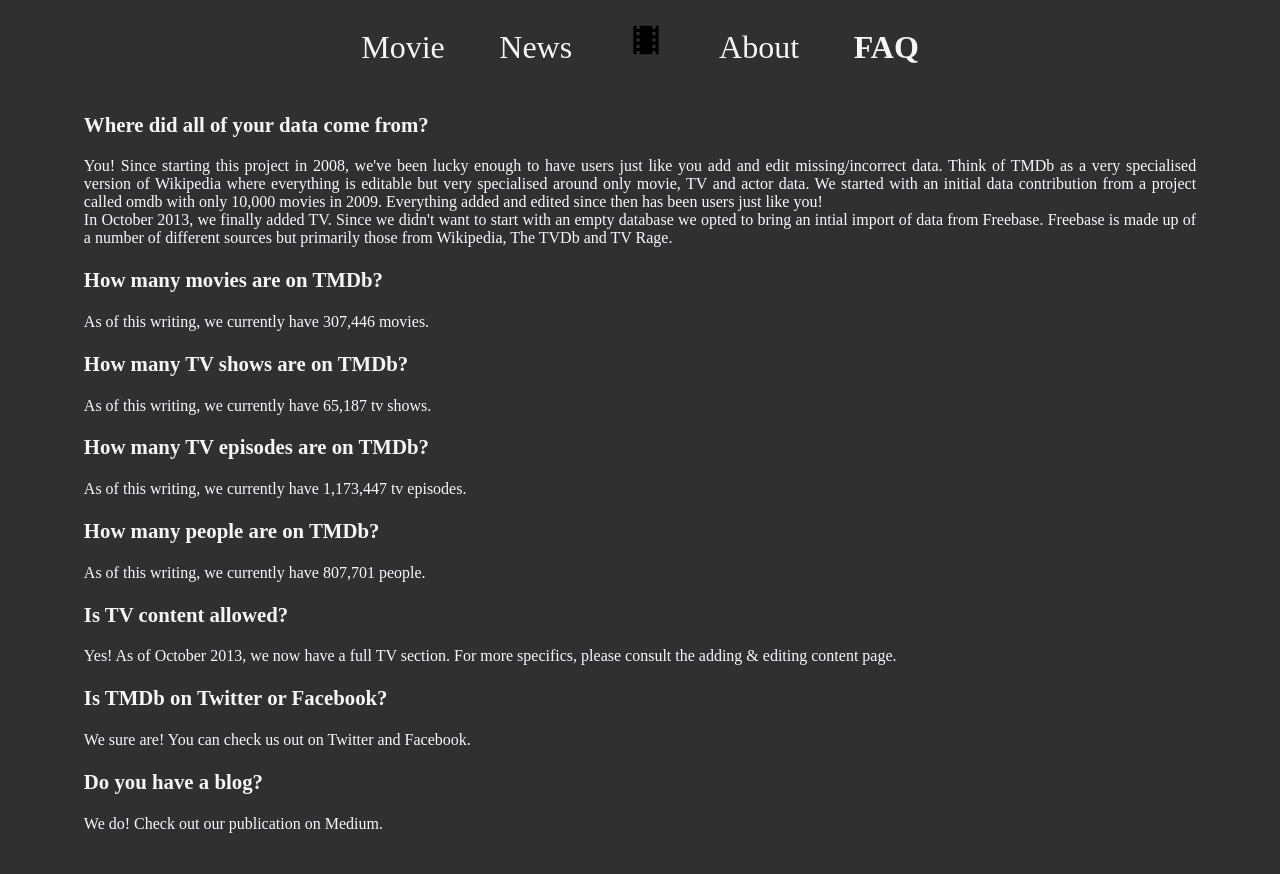
After one commit to ekalac1/WTmovieApp, a PHP site: page /contact.html in a window 1280 px wide. The commit adds this page. Run offline with PHP 8.4, Linux system fonts and the light colour scheme.

Commit message:
Završene sve stranice.

```diff
--- /dev/null
+++ b/contact.html
@@ -0,0 +1,61 @@
+<!DOCTYPE HTML PUBLIC "-//W3C//DTD HTML 4.01 Transitional//EN">
+<html>
+
+<head>
+    <meta http-equiv="Content-type" content="text/html; charset=utf-8">
+    <title>FAQ</title>
+    <link rel="stylesheet" href="tmdb.css"> </head>
+
+<body>
+    <div class="red meni">
+        <ul>
+            <li ><a href="tmdb.html">Movie</a></li>
+            <li><a href="news.html">News</a></li>
+            <li>
+                <a href="movieApp.html"><img class="movie" src="Slike/movie.svg" alt="neki_tekst "></a>
+            </li>
+            <li><a href="about.html">About</a></li>
+            <li class="active"><a href="contact.html">FAQ</a></li>
+        </ul>
+    </div>
+    <div class="red">
+        <div class="kolona cetri">
+
+            <h3>Where did all of your data come from? <br></h3>
+
+<p>You! Since starting this project in 2008, we've been lucky enough to have users just like you add and edit missing/incorrect data. Think of TMDb as a very specialised version of Wikipedia where everything is editable but very specialised around only movie, TV and actor data. We started with an initial data contribution from a project called omdb with only 10,000 movies in 2009. Everything added and edited since then has been users just like you! <br>
+
+In October 2013, we finally added TV. Since we didn't want to start with an empty database we opted to bring an intial import of data from Freebase. Freebase is made up of a number of different sources but primarily those from Wikipedia, The TVDb and TV Rage. <br> </p>
+
+<h3>How many movies are on TMDb? <br></h3>
+
+            <p>As of this writing, we currently have 307,446 movies. <br> </p>
+
+<h3>How many TV shows are on TMDb? <br></h3>
+
+            <p>As of this writing, we currently have 65,187 tv shows. <br> </p>
+
+<h3>How many TV episodes are on TMDb?<br></h3>
+
+            <p>As of this writing, we currently have 1,173,447 tv episodes.<br> </p>
+
+<h3>How many people are on TMDb? <br></h3>
+
+            <p>As of this writing, we currently have 807,701 people.<br> </p>
+
+<h3>Is TV content allowed?<br></h3>
+
+<p>Yes! As of October 2013, we now have a full TV section. For more specifics, please consult the adding & editing content page.<br> </p>
+
+<h3>Is TMDb on Twitter or Facebook? <br></h3>
+
+            <p>We sure are! You can check us out on Twitter and Facebook. <br> </p>
+
+<h3>Do you have a blog? <br></h3>
+
+<p>We do! Check out our publication on Medium. </p>
+        </div>
+    </div>
+</body>
+
+</html>
--- a/tmdb.css
+++ b/tmdb.css
@@ -1,6 +1,14 @@
-
 body {
     background-color: #303030;
+}
+
+p {
+    color: ghostwhite;
+    text-align: justify;
+}
+p.h
+{
+    text-align: center;
 }
 
 p.image_title {
@@ -11,20 +19,34 @@ p.image_title {
     font-size: 1.2em;
     font-weight: bold;
 }
-p.link
-{
+
+p.link {
     color: gold;
     padding: 2%;
     text-decoration: underline;
     margin-bottom: 1%;
 }
 
-h2
-{
+h1 {
+    font-size: 300%;
+    color: white;
+    text-align: center;
+}
+
+h2 {
     padding-left: 2%;
     padding-right: 2%;
     padding-top: 1%;
     color: ghostwhite;
+}
+
+h3 {
+    color: whitesmoke;
+    font-size: 130%
+}
+
+img.movie {
+    width: 10%;
 }
 
 ul {
@@ -38,17 +60,24 @@ li {
     display: inline;
     padding: 2%;
 }
-li.active
-{
+
+li.active {
     font-weight: bold;
     color: white;
 }
+
 a {
     color: whitesmoke;
     text-decoration: none;
-    font-size: 2em;
+    font-size: 130%;
 }
 
+a.p
+{
+     color: blue;
+    text-decoration: underline;
+    font-size: 100%;
+}
 .red.meni {
     text-align: center;
     margin-bottom: 2%;
@@ -61,46 +90,68 @@ a {
     margin-bottom: 2%;
     display: inline-block;
 }
-.red:first-child
-{
+
+.red:first-child {
     margin-top: 1%;
 }
 
+[class*="kolona "] {
+    width: 80%;
+    margin: auto;
+}
+
+@media only screen and (min-width: 600px) {
+    h1 {
+        font-size: 400%;
+        text-align: center;
+    }
+    img.movie {
+        width: 3%;
+    }
+    a {
+        color: whitesmoke;
+        text-decoration: none;
+        font-size: 200%;
+    }
+    a:hover {
+        font-size: 240%;
+        color: white;
+    }
+    a.p
+    {
+        font-size: 120%
+
+    }
+    a.p:hover {
+        color: blue;
+    }
     .kolona {
         margin-left: 5%;
         margin-right: 5%;
         float: left;
+        background-color: transparent;
     }
-
     .kolona:first-child {
         margin-left: 6%;
     }
-
     .kolona:last-child {
         margin-right: 6%;
     }
-
     .kolona.cetri {
-    width: 100%;
+        width: 88%;
     }
-
     .kolona.tri {
         width: 74%;
     }
-
     .kolona.dva {
         width: 38%;
         background-color: black;
     }
-
     .kolona.jedan {
         width: 14%;
+    }
 }
 
 img {
     width: 100%;
 }
-img.movie
-{
-    width: 3%;
-}
```
Also changed, not shown: about.html (added, +28 -0 lines), movieApp.html (added, +32 -0 lines), news.html (+5 -5 lines), tmdb.html (+5 -5 lines), Skice/About-mobile.png (added), Skice/FAQ-mobile.png (added), Skice/Home-mobile.png (added), Skice/News-mobile.png (added), Skice/TMDB-mobile.png (added). Lines whose indentation alone changed are shown as unchanged.
